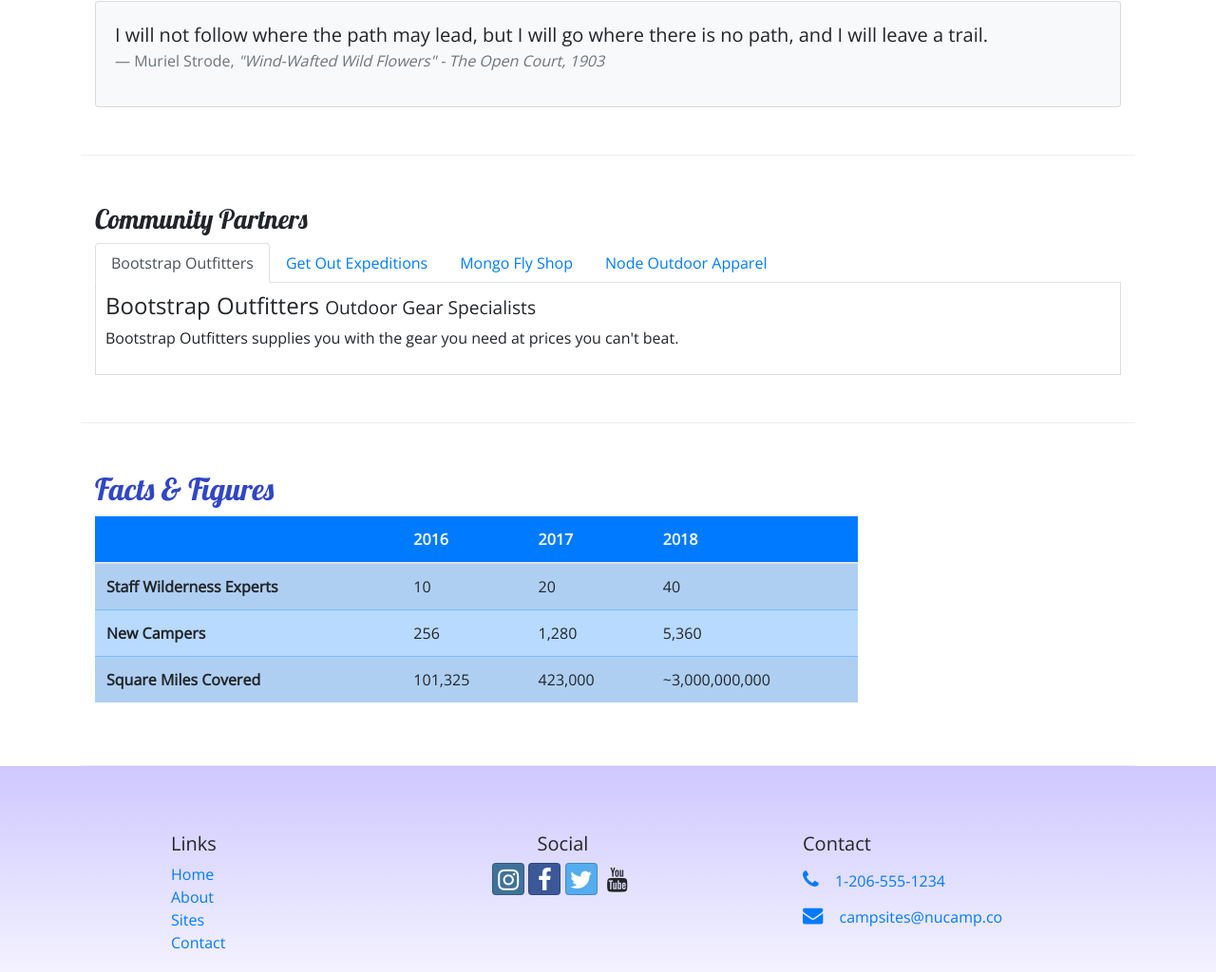
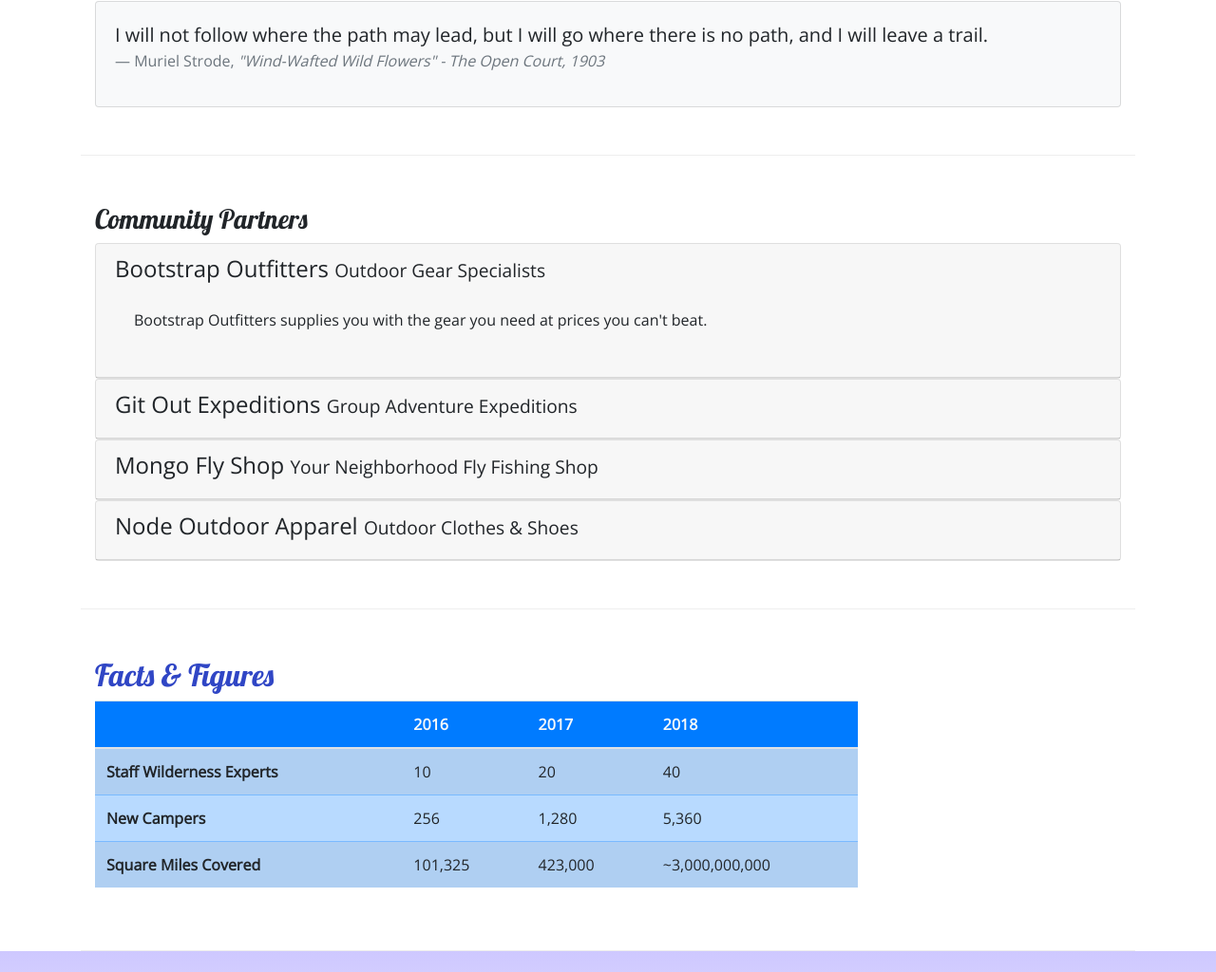
Before and after one commit to capricious-slingshot/miniature-octo-glampsites, a website: page aboutus.html in a window 1280 px wide. Shown: the part 665-1689 px from the top of the page at 95% size. Drawn offline with nearby package versions, Linux system fonts and the light colour scheme.

Commit message:
changing About Us tabbed navigation to accoridan style

```diff
--- a/aboutus.html
+++ b/aboutus.html
@@ -89,32 +89,57 @@
         </div>
       </div>
       <div class="container">
-        <div class="row row-content align-items-center">
+        <div class="row row-content">
           <div class="col">
             <h3>Community Partners</h3>
-            <ul class="nav nav-tabs">
-              <li class="nav-item"><a href="#bootstrap" class="nav-link active" role="tab" data-toggle="tab">Bootstrap Outfitters</a></li>
-              <li class="nav-item"><a href="#git" class="nav-link" role="tab" data-toggle="tab">Get Out Expeditions</a></li>
-              <li class="nav-item"><a href="#mongo" class="nav-link" role="tab" data-toggle="tab">Mongo Fly Shop</a></li>
-              <li class="nav-item"><a href="#node" class="nav-link" role="tab" data-toggle="tab">Node Outdoor Apparel</a></li>
-            </ul>
-            <div class="tab-content">
-              <!-- problem here with 'active' tab not showing initally on page load -->
-              <div role="tabpannel" class="tab-pane fade show active" id="bootstrap">
-                <h4>Bootstrap Outfitters <small>Outdoor Gear Specialists</small></h4>
-                <p class="d-none d-sm-block">Bootstrap Outfitters supplies you with the gear you need at prices you can't beat.</p>
+            <div id="accordion">
+              <div class="card">
+                <div class="card-header" role="tab">
+                  <h4>
+                    <a data-toggle="collapse" data-target="#bootstrap">Bootstrap Outfitters <small>Outdoor Gear Specialists</small></a>
+                  </h4>
+                  <div class="collapse show" id="bootstrap" data-parent="#accordion">
+                    <div class="card-body">
+                      <p class="d-none d-sm-block">Bootstrap Outfitters supplies you with the gear you need at prices you can't beat.</p>
+                    </div>
+                  </div>
+                </div>
               </div>
-              <div role="tabpannel" class="tab-pane fade" id="git">
-                <h4>Git Out Expeditions <small>Group Adventure Expeditions</small></h4>
-                <p class="d-none d-sm-block">Join Git Out Expeditions to explore new horizons with a group of other adventurers!</p>
+              <div class="card">
+                <div class="card-header" role="tab">
+                  <h4>
+                    <a class="collapsed" data-toggle="collapse" data-target="#git">Git Out Expeditions <small>Group Adventure Expeditions</small></a>
+                  </h4>
+                  <div class="collapse" id="git" data-parent="#accordion">
+                    <div class="card-body">
+                      <p class="d-none d-sm-block">Join Git Out Expeditions to explore new horizons with a group of other adventurers!</p>
+                    </div>
+                  </div>
+                </div>
               </div>
-              <div role="tabpannel" class="tab-pane fade" id="mongo">
-                <h4>Mongo Fly Shop <small>Your Neighborhood Fly Fishing Shop</small></h4>
-                <p class="d-none d-sm-block">Need a new fishing pole, a tacklebox, or flies of all kinds? Stop by Mongo Fly Shop.</p>
+              <div class="card">
+                <div class="card-header" role="tab">
+                  <h4>
+                    <a class="collapsed" data-toggle="collapse" data-target="#mongo">Mongo Fly Shop <small>Your Neighborhood Fly Fishing Shop</small></a>
+                  </h4>
+                  <div class="collapse" id="mongo" data-parent="#accordion">
+                    <div class="card-body">
+                      <p class="d-none d-sm-block">Need a new fishing pole, a tacklebox, or flies of all kinds? Stop by Mongo Fly Shop.</p>
+                    </div>
+                  </div>
+                </div>
               </div>
-              <div role="tabpannel" class="tab-pane fade" id="node">
-                <h4>Node Outdoor Apparel <small>Outdoor Clothes & Shoes</small></h4>
-                <p class="d-none d-sm-block">From polar fleeces to swimsuits, hiking boots to waders, a visit to Node will be sure to get you covered.</p>
+              <div class="card">
+                <div class="card-header" role="tab">
+                  <h4>
+                    <a class="collapsed" data-toggle="collapse" data-target="#node">Node Outdoor Apparel <small>Outdoor Clothes & Shoes</small></a>
+                  </h4>
+                  <div class="collapse" id="node" data-parent="#accordion">
+                    <div class="card-body">
+                      <p class="d-none d-sm-block">From polar fleeces to swimsuits, hiking boots to waders, a visit to Node will be sure to get you covered.</p>
+                    </div>
+                  </div>
+                </div>
               </div>
             </div>
           </div>
--- a/css/application.css
+++ b/css/application.css
@@ -12,6 +12,11 @@ h2 {
 
 header h2 {
   color: #CEC8FF;
+}
+
+a, a:hover {
+  color: inherit;
+  text-decoration: none;
 }
 
 .site-footer {
@@ -35,9 +40,3 @@ header h2 {
 .navbar{
   background-color: #901CAD;
 }
-
-.tab-content{
-  border: 1px solid #DDD;
-  border-top: none;
-  padding: 10px;
-}
```
